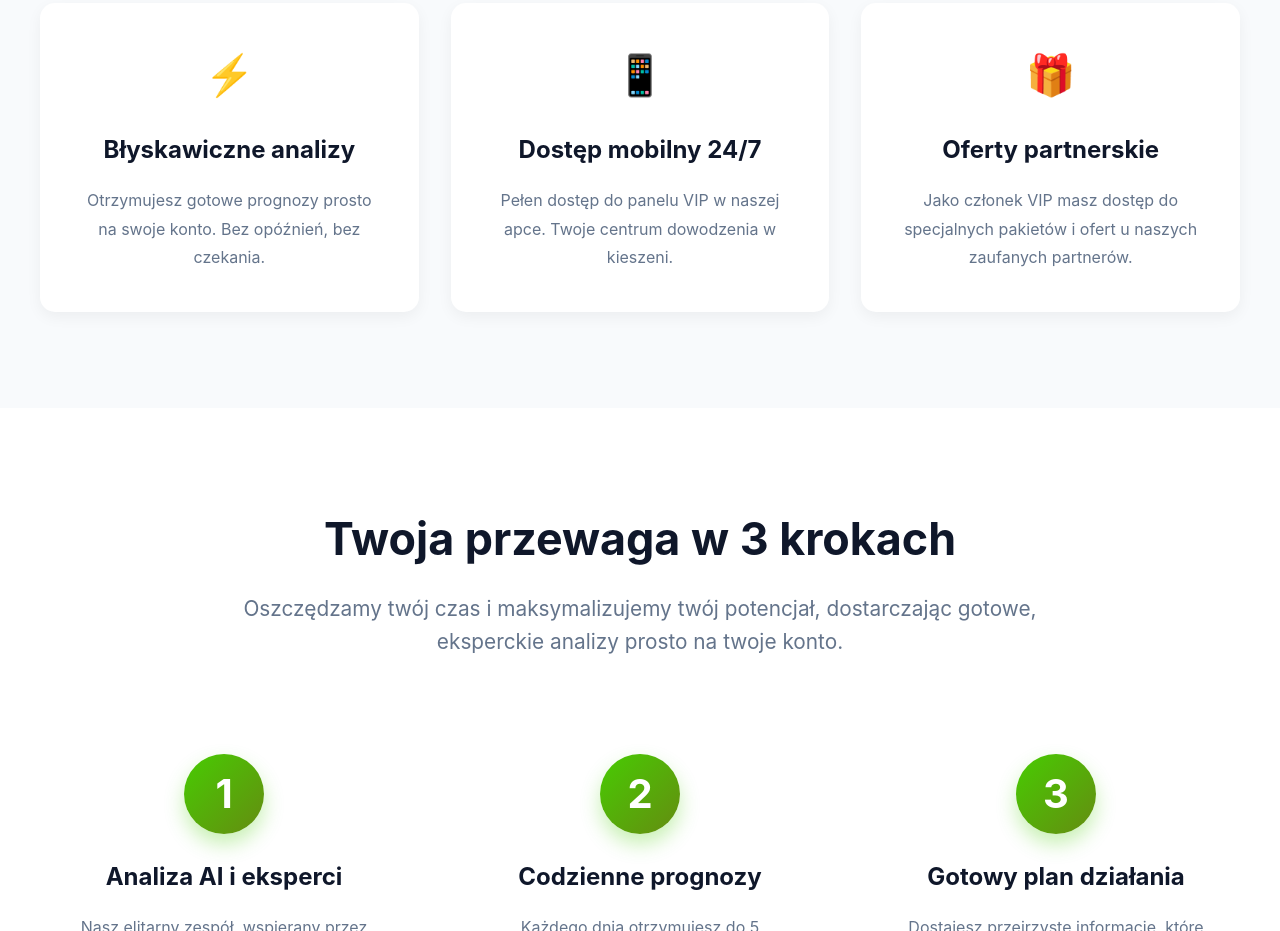
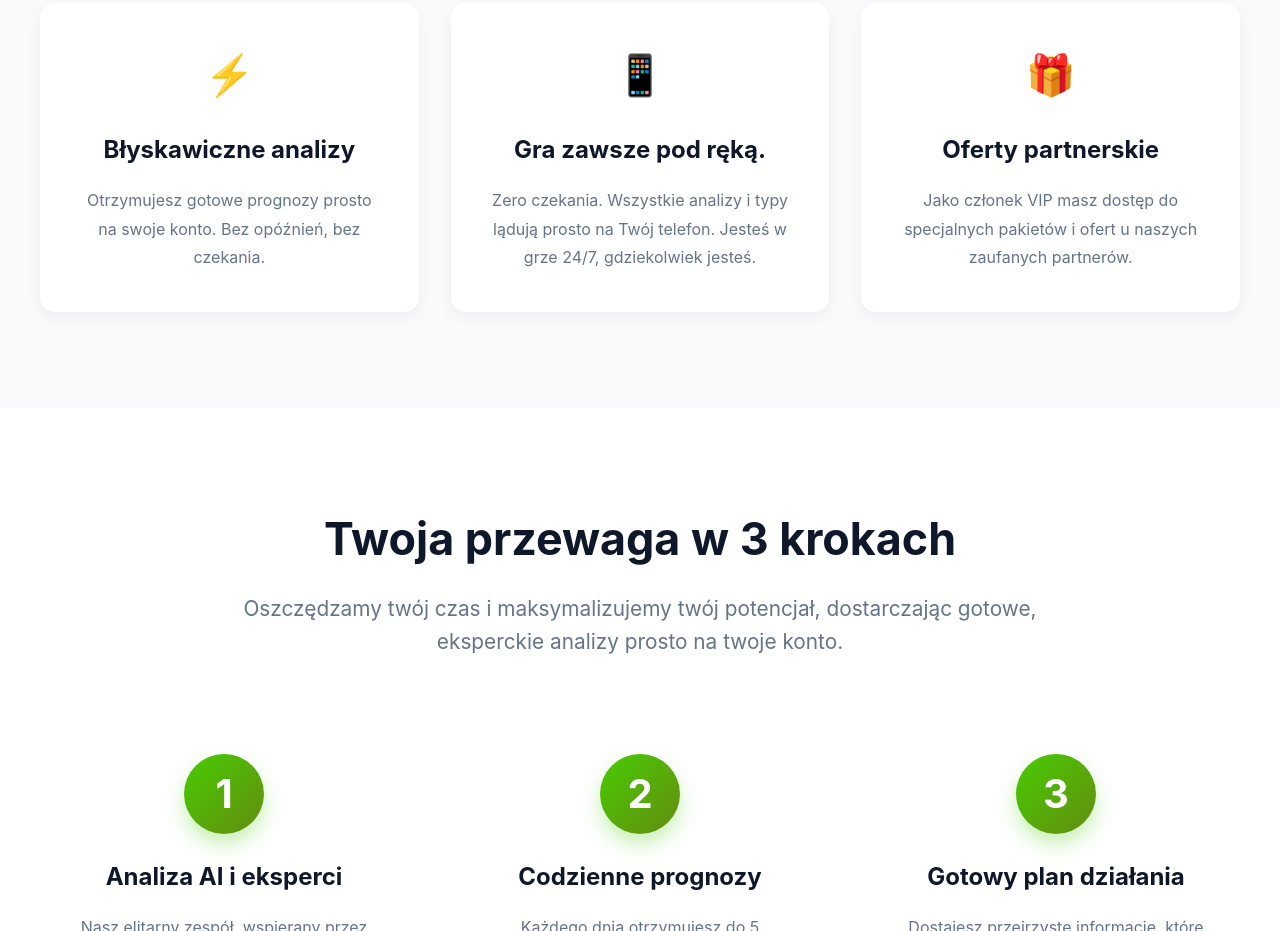
Before and after one commit to colly23421/primebets-landing, a website: page index.html in a window 1280 px wide. Shown: the part 1938-2869 px from the top of the page. Drawn offline with Linux system fonts and the light colour scheme.

Commit message:
Zmieniony tekst

```diff
--- a/index.html
+++ b/index.html
@@ -484,8 +484,8 @@
                 </div>
                 <div class="feature-card animate-on-scroll">
                     <div class="feature-icon">📱</div>
-                    <h3>Dostęp mobilny 24/7</h3>
-                    <p>Pełen dostęp do panelu VIP w naszej apce. Twoje centrum dowodzenia w kieszeni.</p>
+                    <h3>Gra zawsze pod ręką.</h3>
+                    <p>Zero czekania. Wszystkie analizy i typy lądują prosto na Twój telefon. Jesteś w grze 24/7, gdziekolwiek jesteś.</p>
                 </div>
                 <div class="feature-card animate-on-scroll">
                     <div class="feature-icon">🎁</div>
```
